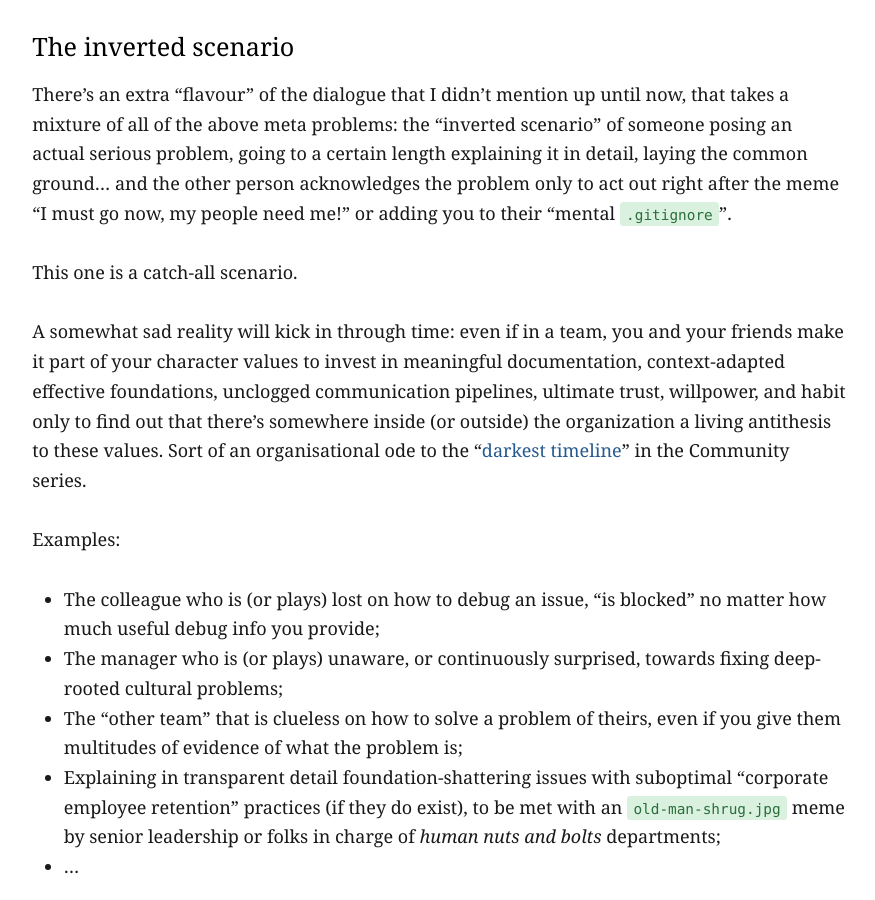
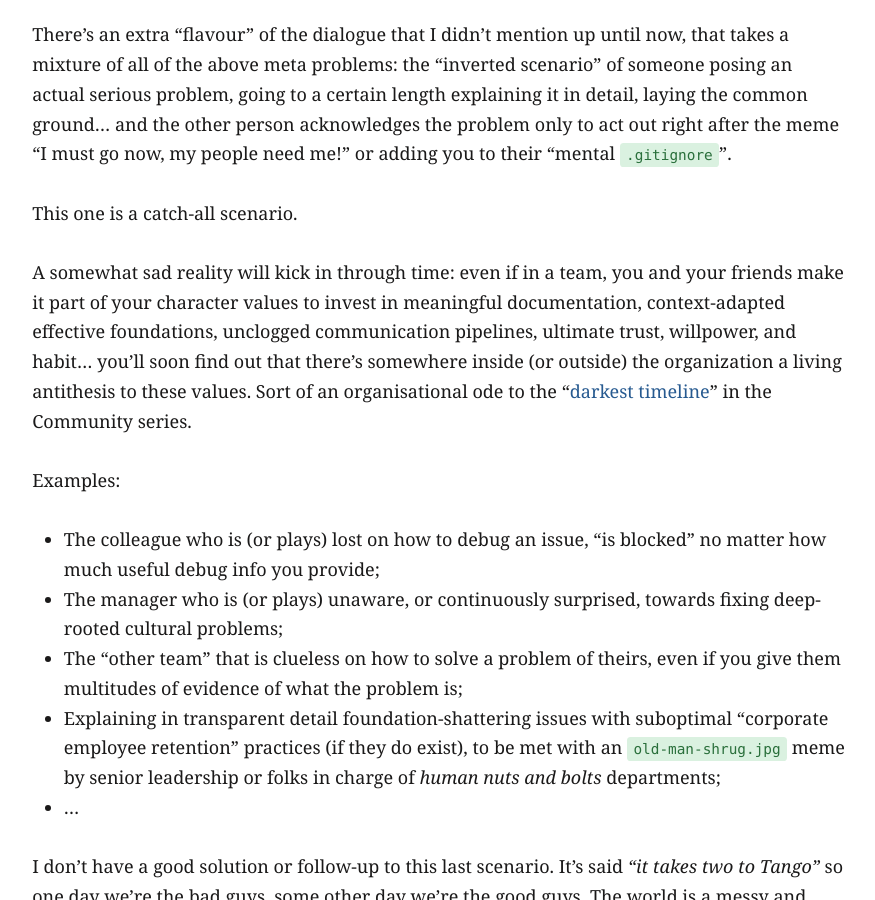
Before and after one commit to filfreire/filfreire.github.io, a Jekyll site: the page built from _posts/2020-10-02-lost_art.md, in a window 1280 px wide and 900 px high, scrolled down 7773 px. Shown: the whole window, without its empty margins (201-1076 px from the left). Built offline with Jekyll 4.4.1, drawn with Linux system fonts in a browser that asks for light colours; some of the changed text lies outside the part shown.

Commit message:
fix grammar

```diff
--- a/_posts/2020-10-02-lost_art.md
+++ b/_posts/2020-10-02-lost_art.md
@@ -72,7 +72,6 @@
 Now, let's challenge this _lack of documentation_ bit for a moment.
 
 * It's hard to document if the architecture and process itself is confusing.
-
 * _If_ it's not __confusing__, it could be the case that, say, for a newcomer (or even a senior tech person) the documentation isn't easily __accessible__. So I can't necessarily blame someone for not being able to check by themselves build logs, or application logs, or how to go about building something on their machines, and many more actions, if for any of these typical tech project actions the documents only show that the actions are confusing, or the documents are inaccessible.
 * Let's say _the_ documents are supposedly clear and accessible, but not fully "_translatable_" without some other bits of implicit knowledge. Sometimes it's that API token that only some old employees, external employees, and maybe some 15-year-old hackers have, but you can't find anywhere or are not given permissions straight away. Sometimes it's a password for an URL that hasn't been changed since 2005, but only some employees know about it. Or maybe a URL that changed recently, or a build command, or a version,...
 
@@ -171,7 +170,7 @@
 
 This one is a catch-all scenario.
 
-A somewhat sad reality will kick in through time: even if in a team, you and your friends make it part of your character values to invest in meaningful documentation, context-adapted effective foundations, unclogged communication pipelines, ultimate trust, willpower, and habit only to find out that there's somewhere inside (or outside) the organization a living antithesis to these values. Sort of an organisational ode to the "[darkest timeline](https://community-sitcom.fandom.com/wiki/Darkest_Timeline)" in the Community series.
+A somewhat sad reality will kick in through time: even if in a team, you and your friends make it part of your character values to invest in meaningful documentation, context-adapted effective foundations, unclogged communication pipelines, ultimate trust, willpower, and habit... you'll soon find out that there's somewhere inside (or outside) the organization a living antithesis to these values. Sort of an organisational ode to the "[darkest timeline](https://community-sitcom.fandom.com/wiki/Darkest_Timeline)" in the Community series.
 
 Examples:
 - The colleague who is (or plays) lost on how to debug an issue, "is blocked" no matter how much useful debug info you provide;
```
Also changed, not shown: other parts of _posts/2020-10-02-lost_art.md (+1 -1 lines).
